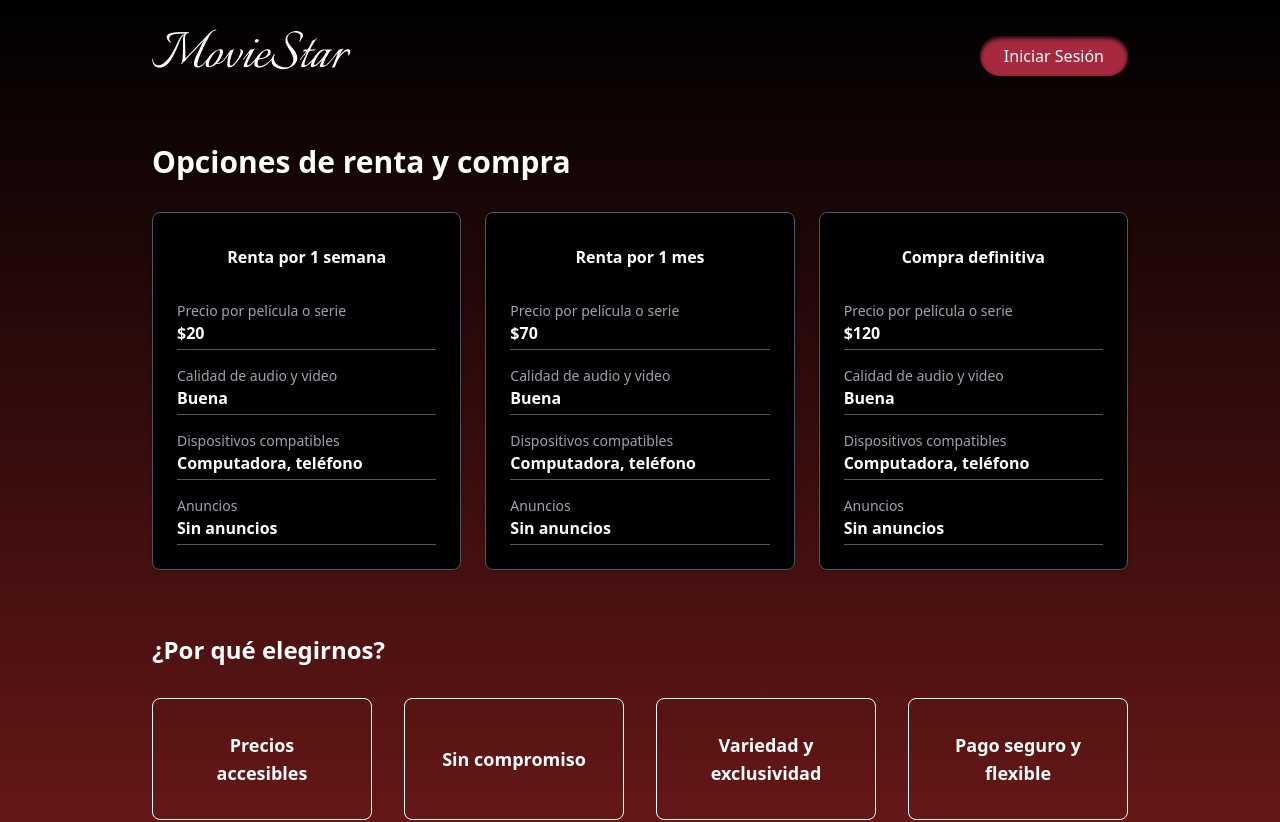
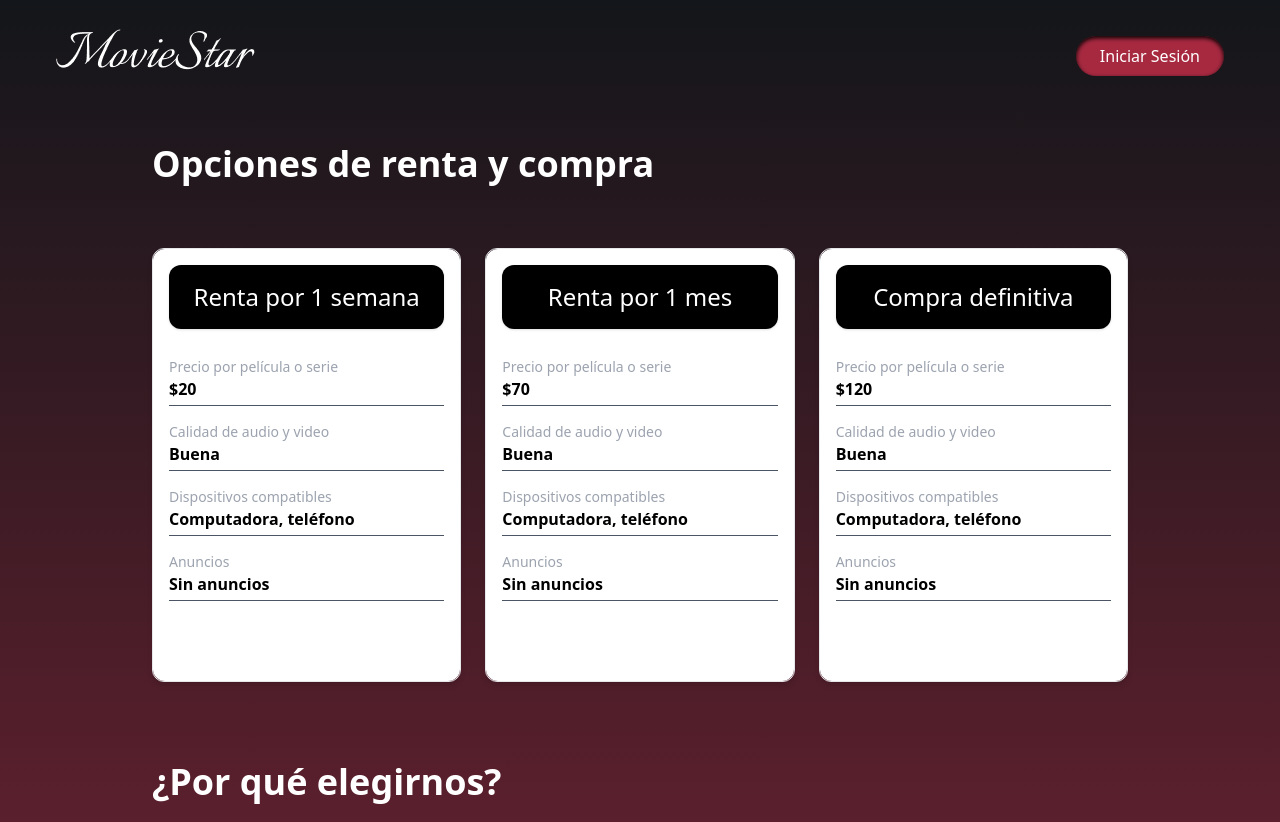
Before and after one commit to MarmolejoValle/MovieStar, a React (Vite) app: page /info-payments in a window 1280 px wide. Shown: the top 822 px of the page. Built offline with nearby package versions, Linux system fonts and the light colour scheme; a web font is replaced by a local one.

Commit message:
cambio de diseño en la infopage y actualizacion en el app.jsx para que no muestre el navbar en la infopage

```diff
--- a/src/App.jsx
+++ b/src/App.jsx
@@ -4,6 +4,7 @@ import {
   Routes,
   Route,
   Navigate,
+  useLocation,
 } from "react-router-dom";
 import Login from "./pages/Login";
 import InfoPaymentsScreen from "./pages/InfoPaymentsScreen";
@@ -16,30 +17,22 @@ import DetailScreen from "./pages/DetailScreen";
 import ScrollToTop from "./components/ScrollToTop";
 import Navbar from "./components/Navbar";
 
-const App = () => {
-  const [isRegistered, setIsRegistered] = useState(false);
-  const [isLoggedIn, setIsLoggedIn] = useState(false);
-
-  const handleRegister = () => {
-    setIsRegistered(true);
-  };
-
-  const handleBack = () => {
-    setIsRegistered(false);
-  };
-
-  const handleLogin = () => {
-    setIsLoggedIn(true);
-  };
-
-  const handleLogout = () => {
-    setIsLoggedIn(false);
-  };
+const AppContent = ({
+  isLoggedIn,
+  handleLogout,
+  isRegistered,
+  handleRegister,
+  handleBack,
+  handleLogin,
+}) => {
+  const location = useLocation();
+  const hideNavbarRoutes = ["/info-payments"];
+  const shouldShowNavbar = isLoggedIn && !hideNavbarRoutes.includes(location.pathname);
 
   return (
-    <Router>
+    <>
       <ScrollToTop />
-      {isLoggedIn && <Navbar onLogout={handleLogout} />}
+      {shouldShowNavbar && <Navbar onLogout={handleLogout} />}
       <Routes>
         <Route path="/" element={<Navigate to="/login" replace />} />
         <Route
@@ -76,18 +69,42 @@ const App = () => {
           path="/detalle/:title"
           element={isLoggedIn ? <DetailScreen /> : <Navigate to="/" replace />}
         />
+        <Route path="/info-payments" element={<InfoPaymentsScreen />} />
+      </Routes>
+    </>
+  );
+};
 
-        {/* Agrego la ruta de InfoPaymentsScreen */}
-        <Route
-          path="/info-payments"
-          element={<InfoPaymentsScreen />}
-        />
-        <Route
-          path="/login"
-          element={<Login />}
-        />
+const App = () => {
+  const [isRegistered, setIsRegistered] = useState(false);
+  const [isLoggedIn, setIsLoggedIn] = useState(false);
 
-      </Routes>
+  const handleRegister = () => {
+    setIsRegistered(true);
+  };
+
+  const handleBack = () => {
+    setIsRegistered(false);
+  };
+
+  const handleLogin = () => {
+    setIsLoggedIn(true);
+  };
+
+  const handleLogout = () => {
+    setIsLoggedIn(false);
+  };
+
+  return (
+    <Router>
+      <AppContent
+        isLoggedIn={isLoggedIn}
+        handleLogout={handleLogout}
+        isRegistered={isRegistered}
+        handleRegister={handleRegister}
+        handleBack={handleBack}
+        handleLogin={handleLogin}
+      />
     </Router>
   );
 };
--- a/src/pages/InfoPaymentsScreen.jsx
+++ b/src/pages/InfoPaymentsScreen.jsx
@@ -11,27 +11,23 @@ const InfoPaymentsScreen = () => {
   };
 
   return (
-        <div className="min-h-screen bg-gradient-to-b from-black to-red-900 text-white flex flex-col">
-            {/* Header */}
-            <header className="flex justify-between items-center px-4 sm:px-6 py-4 max-w-5xl mx-auto w-full">
-                {/* Logo */}
+    <div className="min-h-screen bg-gradient-to-b from-azulprincipal to-rojosecundario text-white flex flex-col">
+      <header className="fixed w-screen px-8">
+        <div className="flex w-full justify-between items-center px-4 sm:px-6 py-4">
           <img
             src="/LOGO-MS.png"
             className="h-16 sm:h-20 w-auto"
             alt="Logo MovieStar"
           />
-
-                {/* Botón de iniciar sesión */}
           <Button
             text="Iniciar Sesión"
             styleType="primary"
             onClick={handleLoginRedirect}
           />
+        </div>
       </header>
-
-            {/* Opciones de renta y compra */}
-            <main className="flex-grow px-4 sm:px-6 py-8 max-w-5xl mx-auto w-full">
-                <h1 className="text-start text-2xl sm:text-3xl font-bold mb-8">
+      <main className="flex-grow px-4 sm:px-6 py-8 max-w-5xl mx-auto w-full mt-28 cursor-default">
+        <h1 className="text-start text-2xl lg:text-4xl font-bold mb-16">
           Opciones de renta y compra
         </h1>
         <div className="grid grid-cols-1 sm:grid-cols-2 lg:grid-cols-3 gap-6">
@@ -42,7 +38,10 @@ const InfoPaymentsScreen = () => {
               details: [
                 { label: "Precio por película o serie", value: "$20" },
                 { label: "Calidad de audio y video", value: "Buena" },
-                                { label: "Dispositivos compatibles", value: "Computadora, teléfono" },
+                {
+                  label: "Dispositivos compatibles",
+                  value: "Computadora, teléfono",
+                },
                 { label: "Anuncios", value: "Sin anuncios" },
               ],
               description:
@@ -54,7 +53,10 @@ const InfoPaymentsScreen = () => {
               details: [
                 { label: "Precio por película o serie", value: "$70" },
                 { label: "Calidad de audio y video", value: "Buena" },
-                                { label: "Dispositivos compatibles", value: "Computadora, teléfono" },
+                {
+                  label: "Dispositivos compatibles",
+                  value: "Computadora, teléfono",
+                },
                 { label: "Anuncios", value: "Sin anuncios" },
               ],
               description:
@@ -66,7 +68,10 @@ const InfoPaymentsScreen = () => {
               details: [
                 { label: "Precio por película o serie", value: "$120" },
                 { label: "Calidad de audio y video", value: "Buena" },
-                                { label: "Dispositivos compatibles", value: "Computadora, teléfono" },
+                {
+                  label: "Dispositivos compatibles",
+                  value: "Computadora, teléfono",
+                },
                 { label: "Anuncios", value: "Sin anuncios" },
               ],
               description:
@@ -75,15 +80,13 @@ const InfoPaymentsScreen = () => {
           ].map((option, index) => (
             <div
               key={index}
-                            className="relative bg-black border border-gray-600 rounded-lg p-6 shadow-md text-center group hover:border-white transition-transform transform hover:scale-105"
+              className="relative border rounded-xl shadow-md text-center group transition-transform transform hover:scale-105"
             >
-                            {/* Header */}
-                            <div className="bg-black text-white font-bold py-2 px-4 rounded-full inline-block shadow">
+              <div className="bg-white duration-300 group-hover:opacity-0 group-hover:invisible p-4 rounded-xl">
+                <div className="bg-black text-white w-full rounded-xl inline-block shadow text-2xl font-medium py-4">
                   {option.title}
                 </div>
-
-                            {/* Detalles */}
-                            <div className="mt-6 space-y-4">
+                <div className="mt-7 mb-16 space-y-4 text-black">
                   {option.details.map((detail, idx) => (
                     <div key={idx} className="text-left">
                       <p className="text-sm text-gray-400">{detail.label}</p>
@@ -92,19 +95,23 @@ const InfoPaymentsScreen = () => {
                     </div>
                   ))}
                 </div>
-
-                            {/* Hover: Información adicional */}
-                            <div className="absolute inset-0 bg-black bg-opacity-90 text-white flex flex-col items-center justify-center opacity-0 group-hover:opacity-100 transition-opacity duration-300 rounded-lg p-4">
-                                <p className="text-sm">{option.description}</p>
+              </div>
+              <div className="absolute inset-0 bg-white duration-300 opacity-0 group-hover:opacity-100 group-hover:visible p-4 rounded-xl">
+                <div className="bg-black text-white w-full rounded-xl inline-block shadow text-2xl font-medium py-4">
+                  {option.title}
+                </div>
+                <div className="mt-16 mb-16 space-y-4 text-black">
+                  <p className="text-lg font-bold">{option.description}</p>
+                </div>
               </div>
             </div>
           ))}
         </div>
-
-                {/* ¿Por qué elegirnos? */}
-                <section className="mt-16">
-                    <h2 className="text-start text-2xl font-bold mb-8">¿Por qué elegirnos?</h2>
-                    <div className="grid grid-cols-1 sm:grid-cols-2 lg:grid-cols-4 gap-8">
+        <section className="mt-20 mb-36">
+          <h2 className="text-start text-2xl lg:text-4xl font-bold mb-8">
+            ¿Por qué elegirnos?
+          </h2>
+          <div className="grid grid-cols-1 lg:grid-cols-2 gap-8">
             {[
               {
                 text: "Precios accesibles",
@@ -118,7 +125,8 @@ const InfoPaymentsScreen = () => {
               },
               {
                 text: "Variedad y exclusividad",
-                                description: "Contenido único que no encontrarás en otras plataformas.",
+                description:
+                  "Contenido único que no encontrarás en otras plataformas.",
               },
               {
                 text: "Pago seguro y flexible",
@@ -128,20 +136,21 @@ const InfoPaymentsScreen = () => {
             ].map((item, index) => (
               <div
                 key={index}
-                                className="relative bg-transparent border border-white p-8 rounded-lg text-center group flex flex-col items-center justify-center"
+                className="relative bg-transparent border border-white mt-8 py-20 rounded-lg text-center group flex flex-col items-center justify-center"
               >
-                                <p className="font-bold text-lg">{item.text}</p>
+                <p className="font-bold text-2xl lg:text-3xl opacity-100 group-hover:opacity-0">
+                  {item.text}
+                </p>
                 <div className="absolute inset-0 bg-white bg-opacity-90 text-black flex items-center justify-center opacity-0 group-hover:opacity-100 transition-opacity duration-300 rounded-lg p-6">
-                                    <p className="text-sm text-center">{item.description}</p>
+                  <p className="text-lg lg:text-xl font-light text-center p-8">
+                    {item.description}
+                  </p>
                 </div>
               </div>
             ))}
           </div>
         </section>
-
       </main>
-
-            {/* Footer */}
       <Footer />
     </div>
   );
```
Lines whose indentation alone changed are shown as unchanged.
